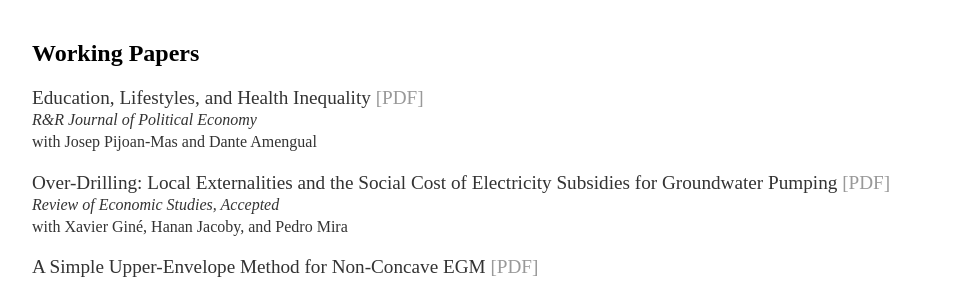
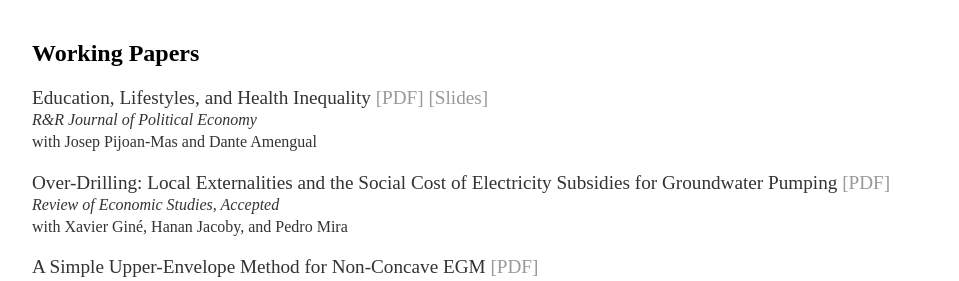
Before and after one commit to jesusbueren/jesusbueren.github.io, a Jekyll site: the page built from research/index.html, in a window 1280 px wide. Shown: the part 157-438 px from the top of the page, without its empty margins (160-1119 px from the left). Built offline with Jekyll 4.4.1, drawn with Linux system fonts in a browser that asks for light colours.

Commit message:
Add slides link to research paper entry

```diff
--- a/research/index.html
+++ b/research/index.html
@@ -6,7 +6,7 @@
 
 	<h2>Working Papers</h2>
 
-	<p> <bold> Education, Lifestyles, and Health Inequality </bold> <a href="HealthyHabits_Draft.pdf">[PDF] </a> <br>
+	<p> <bold> Education, Lifestyles, and Health Inequality </bold> <a href="HealthyHabits_Draft.pdf">[PDF] </a> <a href="HealthyHabits_IADB.pdf">[Slides] </a> <br>
     <small> <i> R&ampR Journal of Political Economy</i> </small> <br>
 	 <small> with Josep Pijoan-Mas and Dante Amengual</small> <br></p>
 
```
